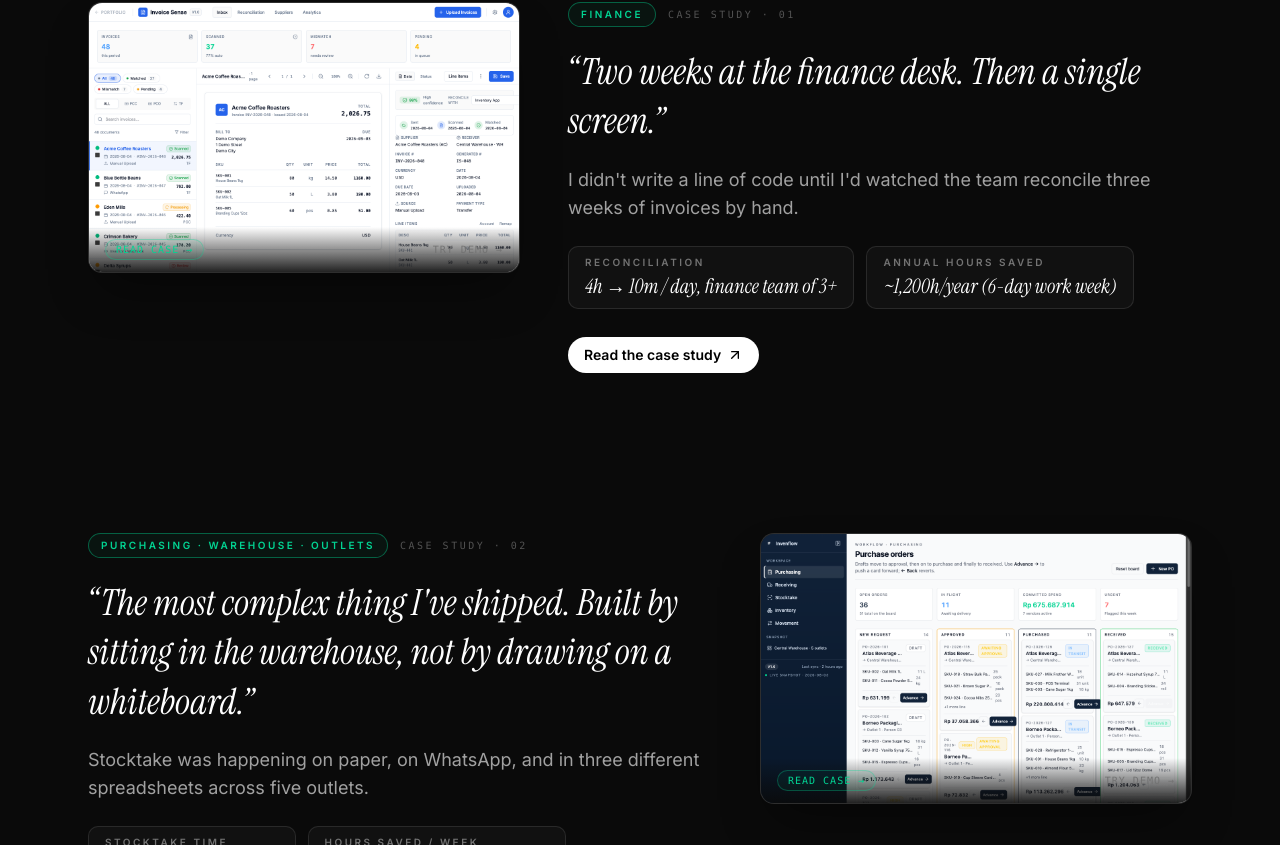
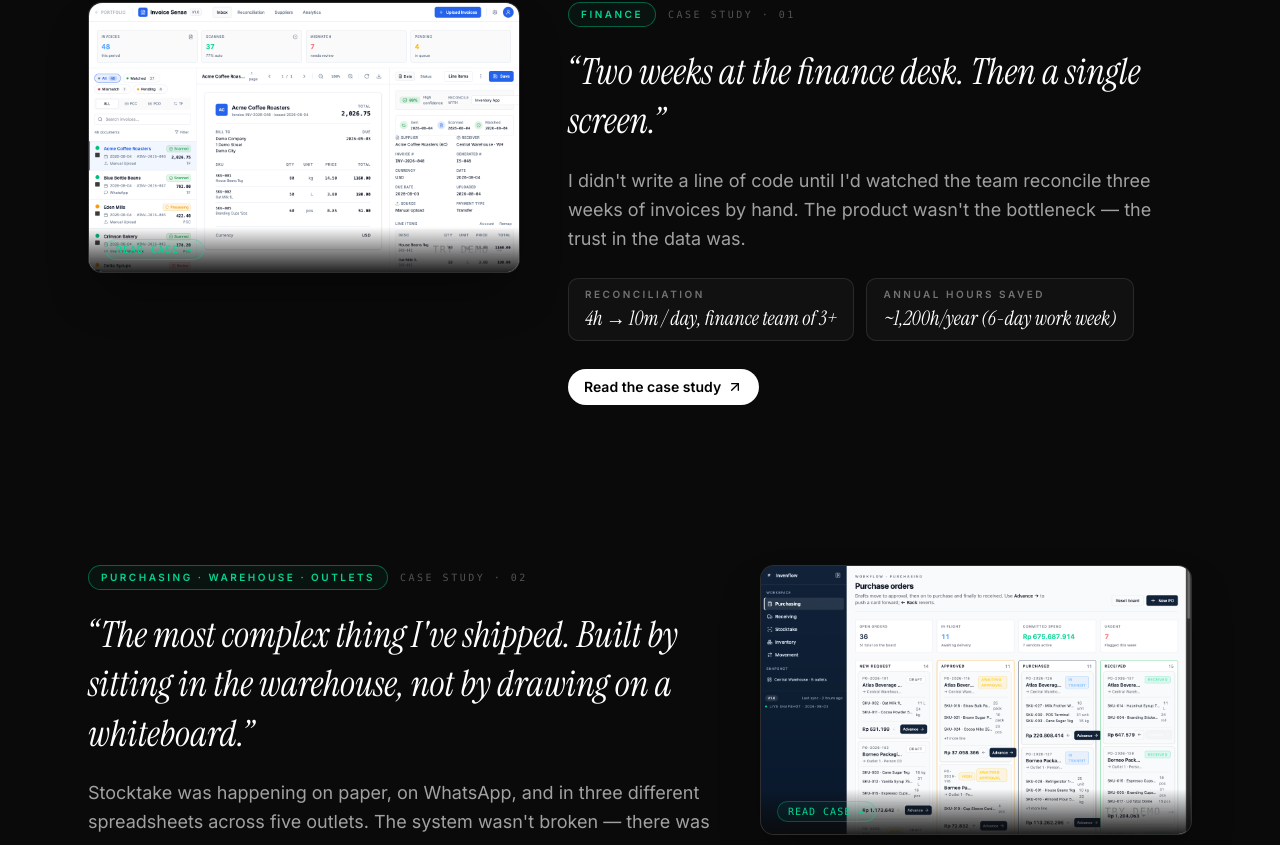
Before and after one commit to daws11/abdurrahmanfirdaus.com, a React (Vite) app: page / in a window 1280 px wide. Shown: the part 2455-3300 px from the top of the page. Built offline with nearby package versions, Linux system fonts and the light colour scheme.

Commit message:
fix(case-study-card): show full fdeCallout text instead of truncated first sentence

```diff
--- a/src/components/sections/CaseStudyCard.tsx
+++ b/src/components/sections/CaseStudyCard.tsx
@@ -64,8 +64,8 @@ export function CaseStudyCard({ story, index }: CaseStudyCardProps) {
           &ldquo;{story.kicker}&rdquo;
         </p>
 
-        <p className="line-clamp-3 max-w-2xl text-base text-neutral-400 md:text-lg">
-          {firstSentence(story.fdeCallout)}
+        <p className="max-w-2xl text-base leading-relaxed text-neutral-400 md:text-lg">
+          {story.fdeCallout}
         </p>
 
         {story.impact.length > 0 && (
@@ -99,9 +99,3 @@ export function CaseStudyCard({ story, index }: CaseStudyCardProps) {
     </motion.article>
   );
 }
-
-/** First sentence of an FDE callout for the card's ringkas preview. */
-function firstSentence(text: string): string {
-  const idx = text.indexOf(". ");
-  return idx === -1 ? text : text.slice(0, idx + 1);
-}
```
